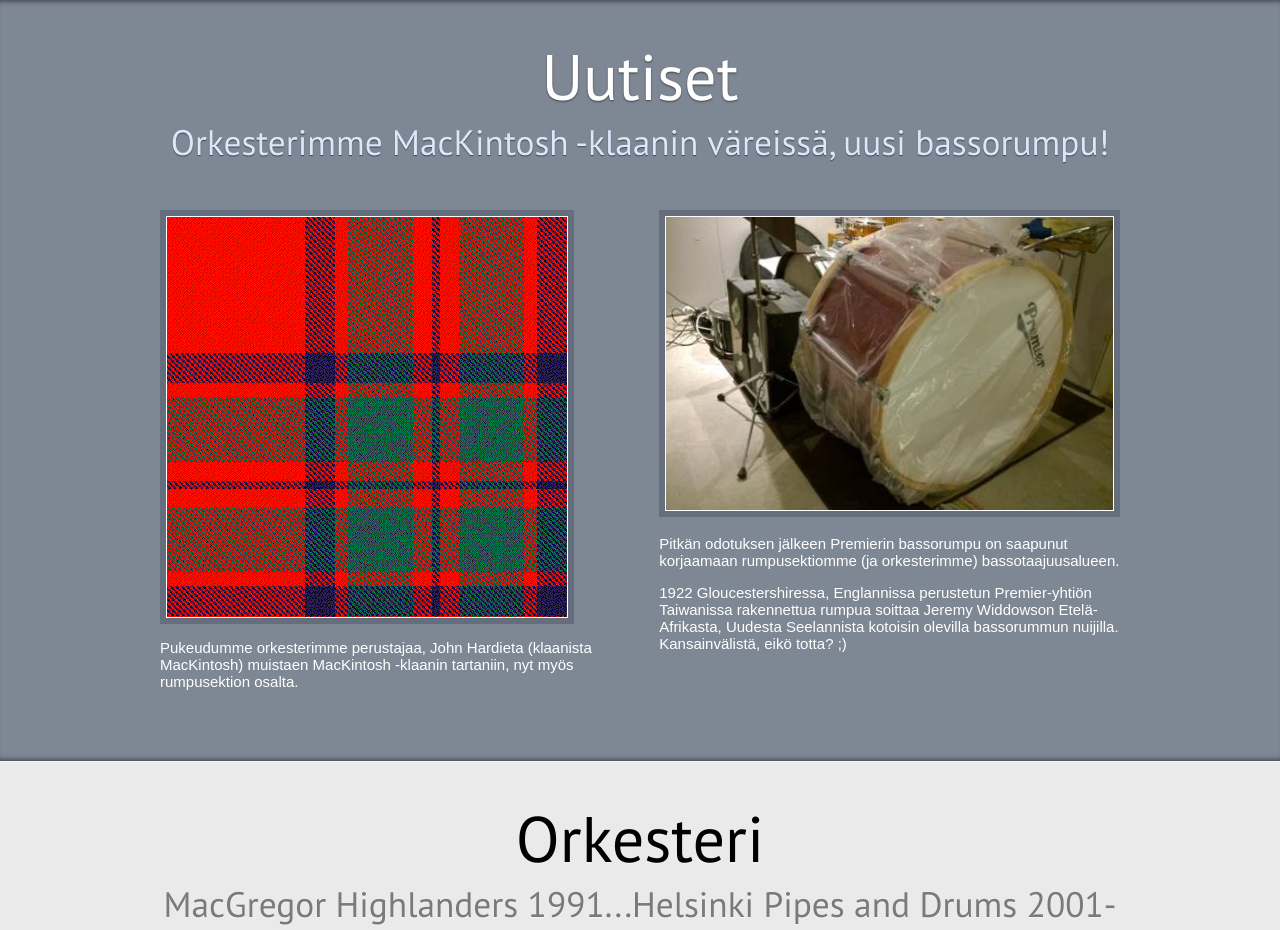
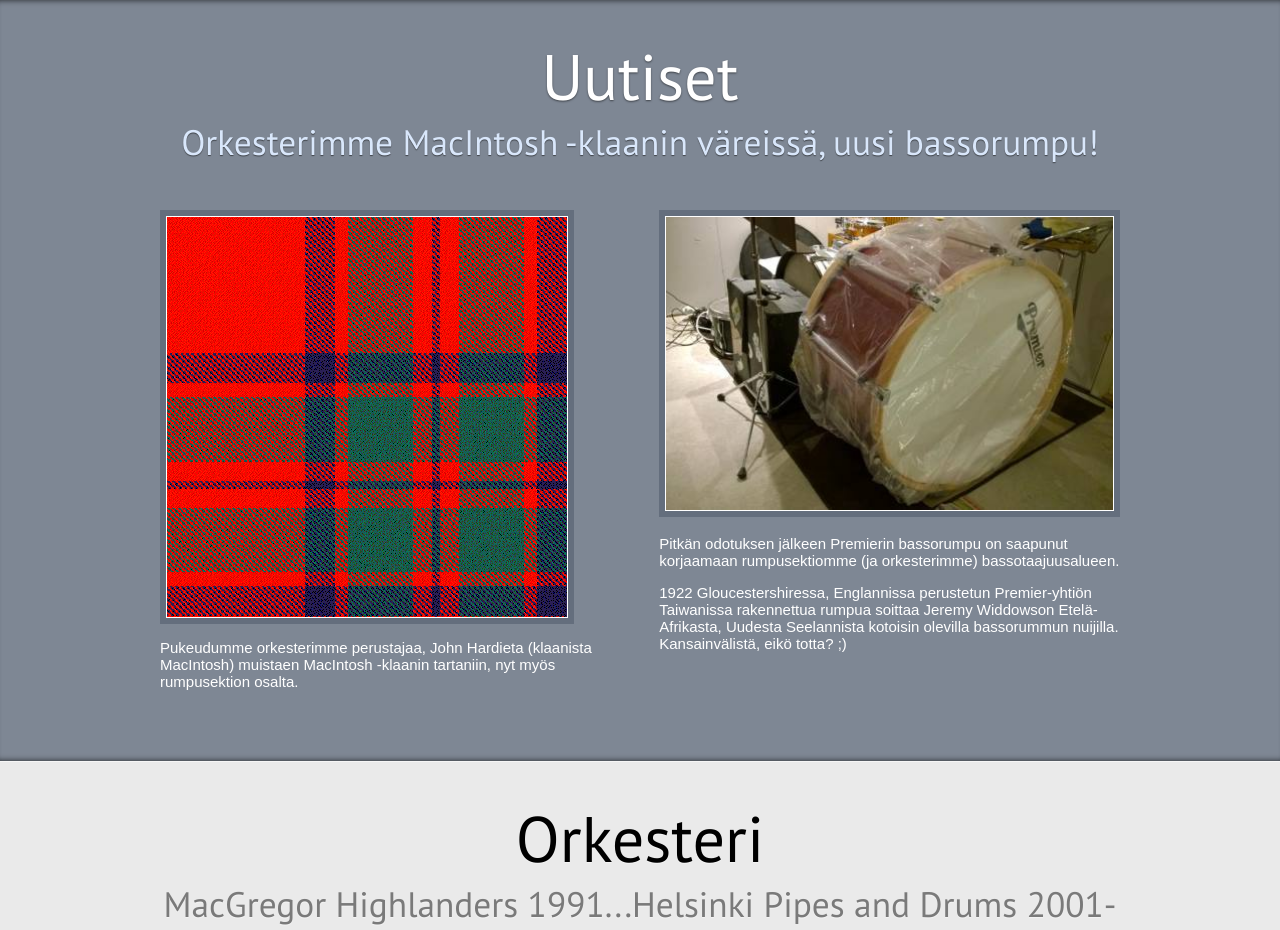
Before and after one commit to geminga/bagpipe.fi, a PHP site: page / in a window 1280 px wide. Shown: the part 289-1219 px from the top of the page. Run offline with PHP 8.4, Linux system fonts and the light colour scheme; some libraries are stand-ins or nearby versions.

Commit message:
Modified contact.php - it was using a parameter which was not input in the form, now has constant telling message is from Bagpipe.fi; modified index.html - MacKintosh to MacIntosh

```diff
--- a/contact.php
+++ b/contact.php
@@ -54,7 +54,7 @@ $e_subject = 'Bagpipe.fi: You\'ve been contacted by ' . $name . '.';
 // You can change this if you feel that you need to.
 // Developers, you may wish to add more fields to the form, in which case you must be sure to add them here.
 
-$e_body = "You have been contacted by $name with regards to $subject, their additional message is as follows." . PHP_EOL . PHP_EOL;
+$e_body = "You have been contacted by $name via Bagpipe.fi-website, their additional message is as follows." . PHP_EOL . PHP_EOL;
 $e_content = "\"$comment\"" . PHP_EOL . PHP_EOL;
 $e_reply = "You can contact $name via email: $email";
 
--- a/index.html
+++ b/index.html
@@ -71,11 +71,11 @@
 			<section id="twoColumnLayout" class="row grey">
 				<div class="center">
 					<h1>Uutiset</h1>
-					<strong class="subHeading">Orkesterimme MacKintosh -klaanin väreissä, uusi bassorumpu!</strong>
+					<strong class="subHeading">Orkesterimme MacIntosh -klaanin väreissä, uusi bassorumpu!</strong>
 					<div class="columns">
 						<div class="half">
 							<div class="imgHolder alignLeft"><img src="img/content01.png" alt="MacIntosh clan tartan - our tartan" /></div>
-							<p>Pukeudumme orkesterimme perustajaa, John Hardieta (klaanista MacKintosh) muistaen MacKintosh -klaanin tartaniin,
+							<p>Pukeudumme orkesterimme perustajaa, John Hardieta (klaanista MacIntosh) muistaen MacIntosh -klaanin tartaniin,
 							nyt myös rumpusektion osalta.</p>
 						</div>
 						<div class="half">
@@ -94,7 +94,7 @@
 					<div class="columns">
 						<div class="oneThird">
 							<div class="imgHolder fullWidth"><img src="img/MacGregorHighlanders.jpg" alt="image of MacGregor Highlanders in Kaustinen Folk Music Festival" /></div>
-							<p>Orkesterin perusti vuonna 1991 John Hardie, klaanista MacKintosh. John käytti taiteilijanimeä "John MacGregor" - orkesterin nimen mukautuen nimeksi "MacGregor Highlanders". Johnin aikana orkesteri opetteli soittamaan useita eri musiikkityylejä, hankki Aatos Erkon rahallisella avustuksella autenttiset varusteet ja esiintyi mm. Kaustisten kansanmusiikkifestivaaleilla, monien muiden esiintymisten lisäksi.</p>
+							<p>Orkesterin perusti vuonna 1991 John Hardie, klaanista MacIntosh. John käytti taiteilijanimeä "John MacGregor" - orkesterin nimen mukautuen nimeksi "MacGregor Highlanders". Johnin aikana orkesteri opetteli soittamaan useita eri musiikkityylejä, hankki Aatos Erkon rahallisella avustuksella autenttiset varusteet ja esiintyi mm. Kaustisten kansanmusiikkifestivaaleilla, monien muiden esiintymisten lisäksi.</p>
 							<p>John kouluttautui Royal College of Piping -opinahjossa säkkipillinsoiton opettajaksi, vieden orkesterin esiintymään mm. New Yorkiin, Yhdysvaltoihin, jonka jälkeen hän siirtyi ravintoloitsijaksi Eestiin ja luovutti orkesterin johdon Gustav Henrikssonille. Alkuperäisistä jäsenistä jäljellä ovat jäljellä vain Albert Lindqvist, ja rumpusektion johtaja Manne Laukkanen - orkesterissa jo yli 20 vuotta.</p>
 						</div>
 
```
